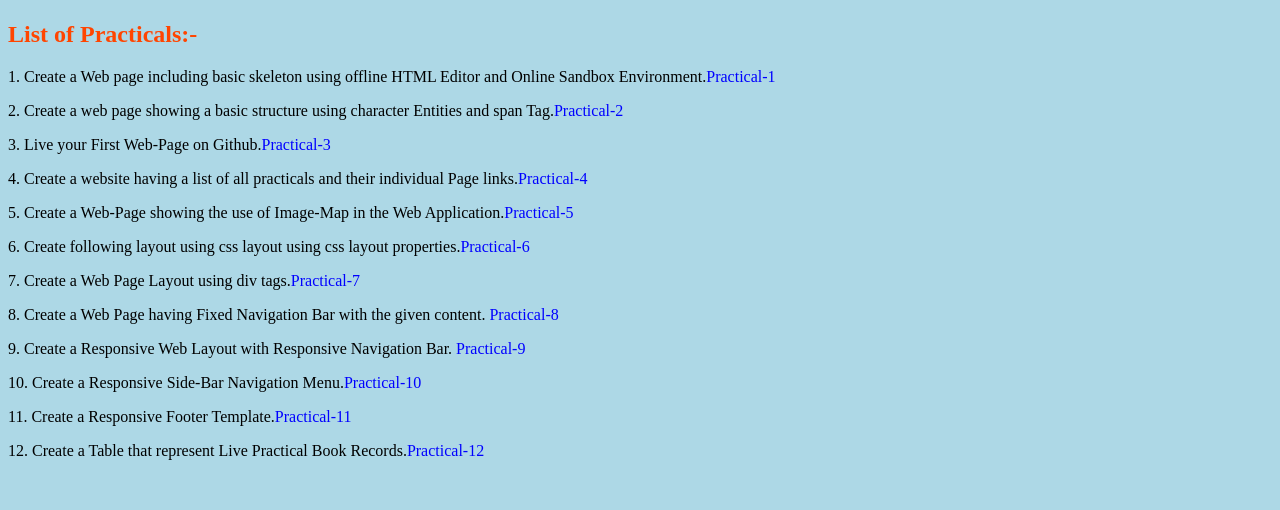
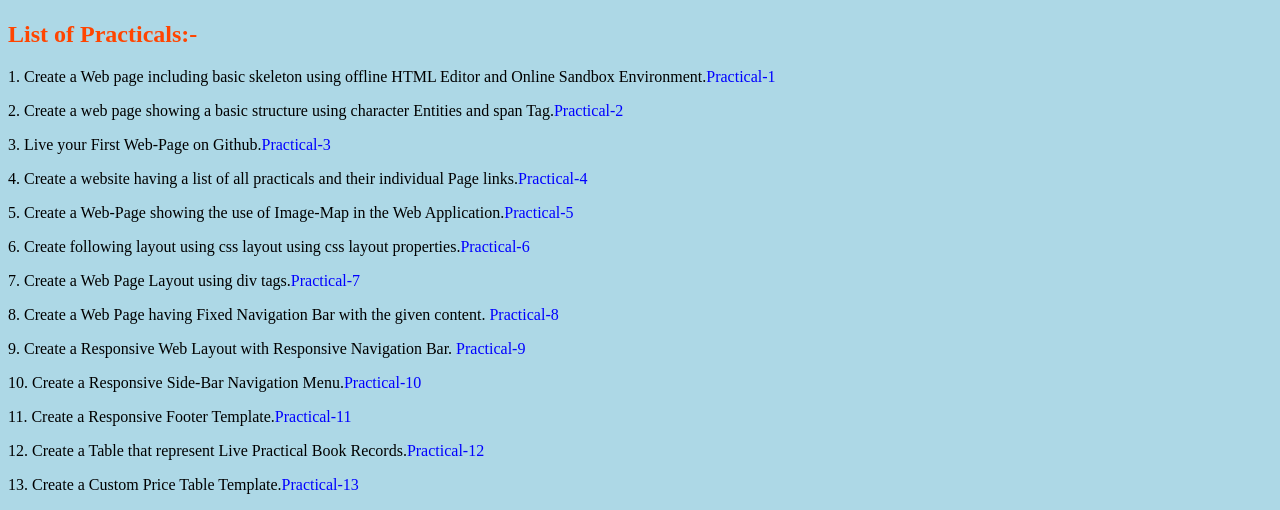
Before and after one commit to Anurodh437/FullStack-Practical, a plain HTML site: page index.html in a window 1280 px wide. Shown: the part 453-963 px from the top of the page. Before the commit the page ends 929 px from the top, so only its background shows below. Drawn offline with Linux system fonts and the light colour scheme.

Commit message:
updated index.html file

```diff
--- a/index.html
+++ b/index.html
@@ -117,5 +117,12 @@
         >Practical-12</a
       >
     </p>
+    <p>
+      13. Create a Custom Price Table Template.<a
+        style="text-decoration: none; color: blue; font-weight: 500"
+        href="./practicals/practical13.html"
+        >Practical-13</a
+      >
+    </p>
   </body>
 </html>
```
